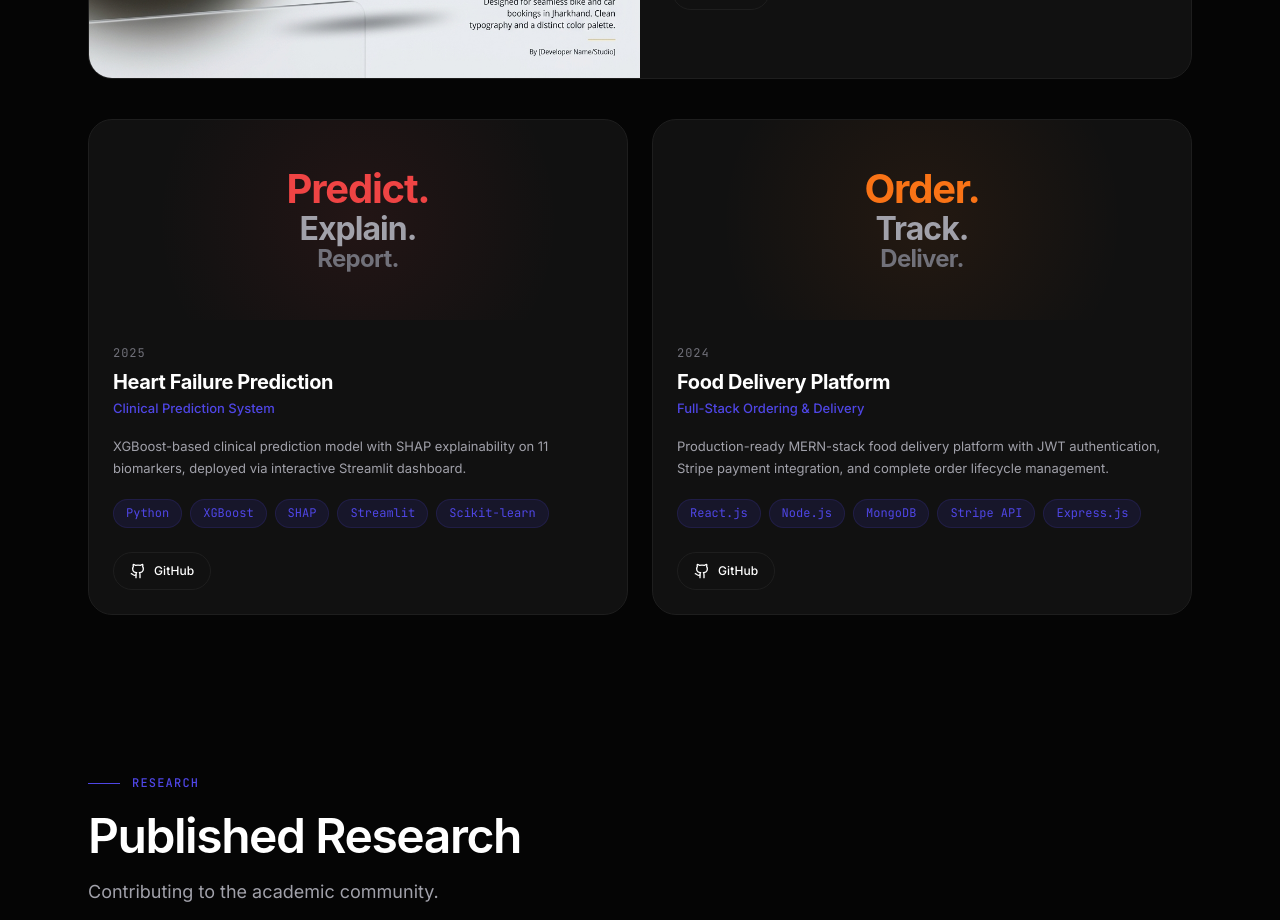
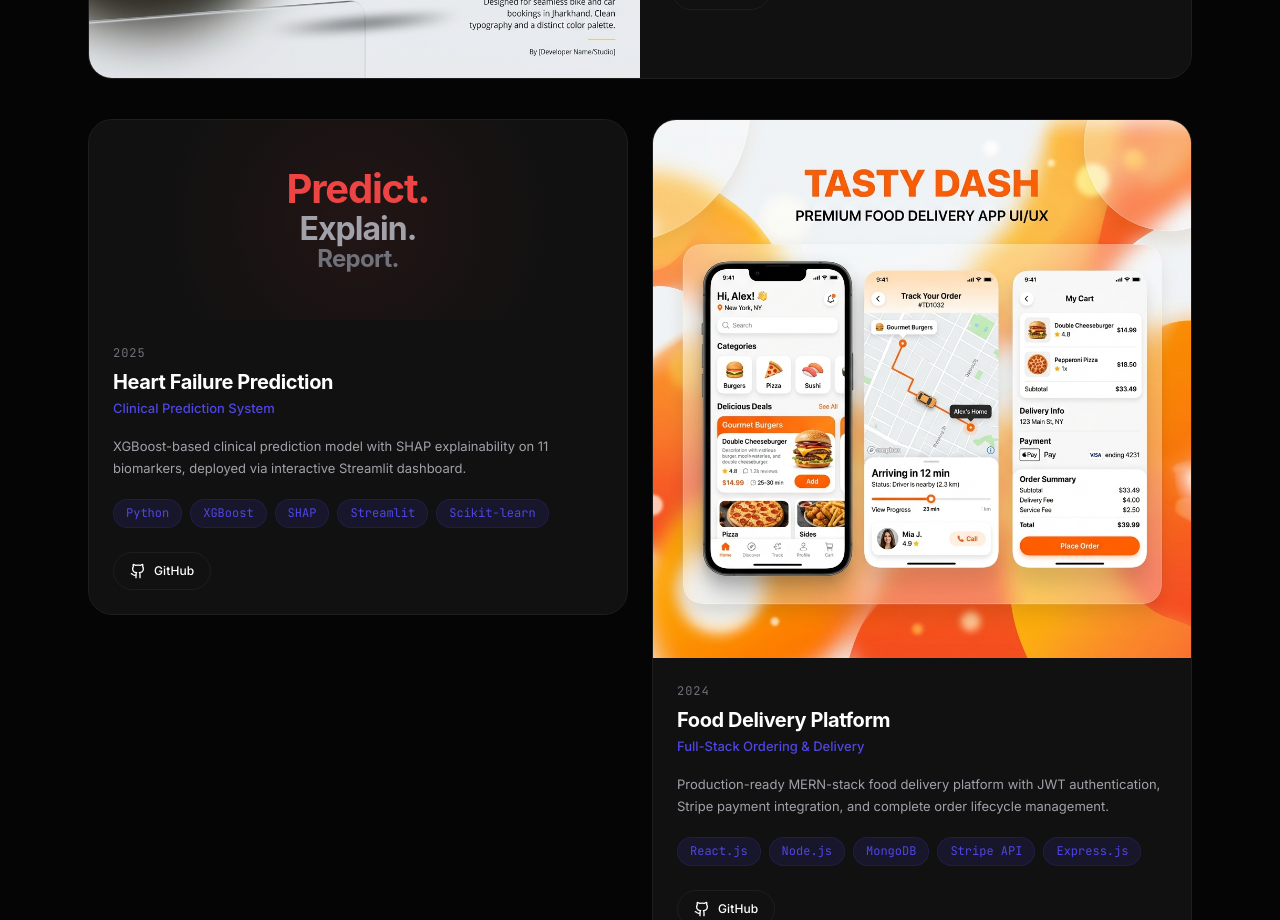
Before and after one commit to Rajkamal08/Portfolio, a React (Vite) app: page / in a window 1280 px wide. Shown: the part 6120-7040 px from the top of the page. Built offline with nearby package versions, Linux system fonts and the light colour scheme; a web font is replaced by a local one.

Commit message:
Add generated UI mockup for Food Delivery platform

```diff
--- a/src/constants/data.js
+++ b/src/constants/data.js
@@ -184,7 +184,7 @@
     year: '2024',
     featured: false,
     color: '#F97316',
-    image: null,
+    image: '/projects/food_delivery.png',
   },
 ];
 
```
Also changed, not shown: public/projects/food_delivery.png (added).
